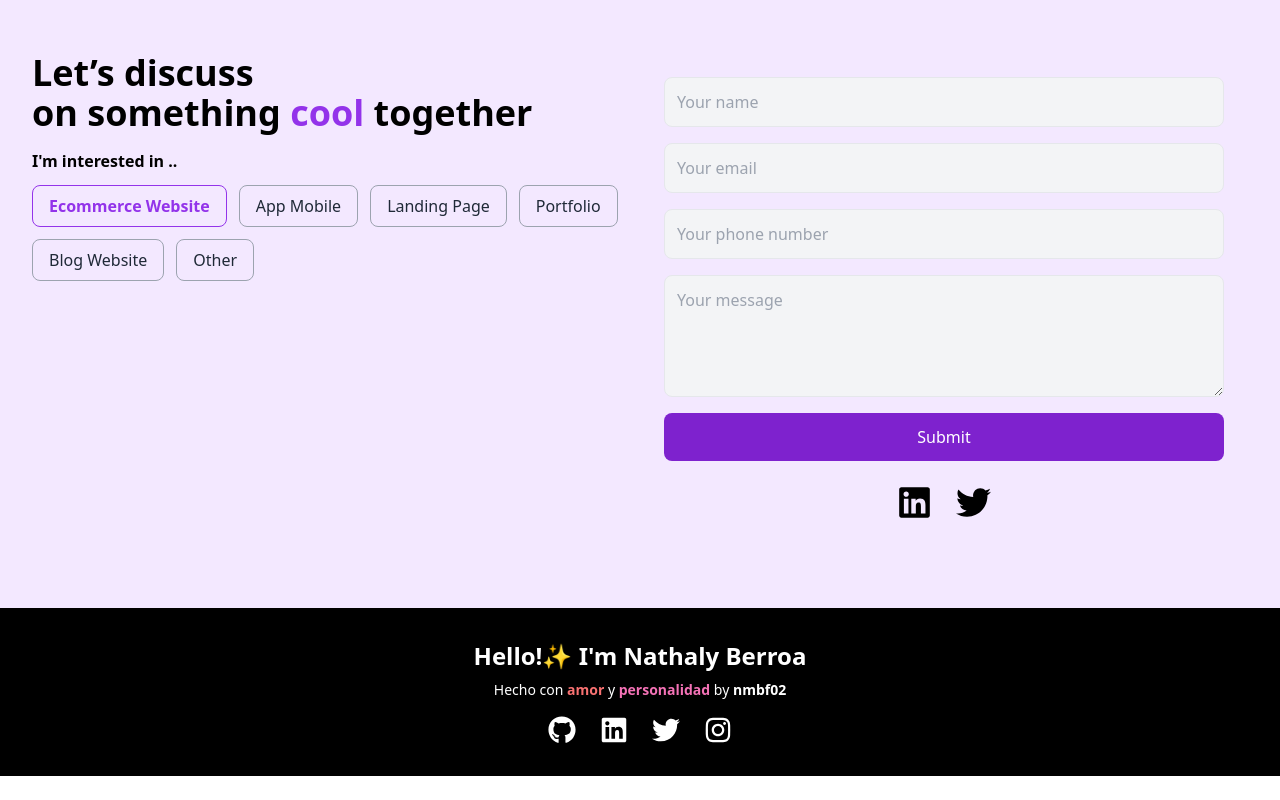
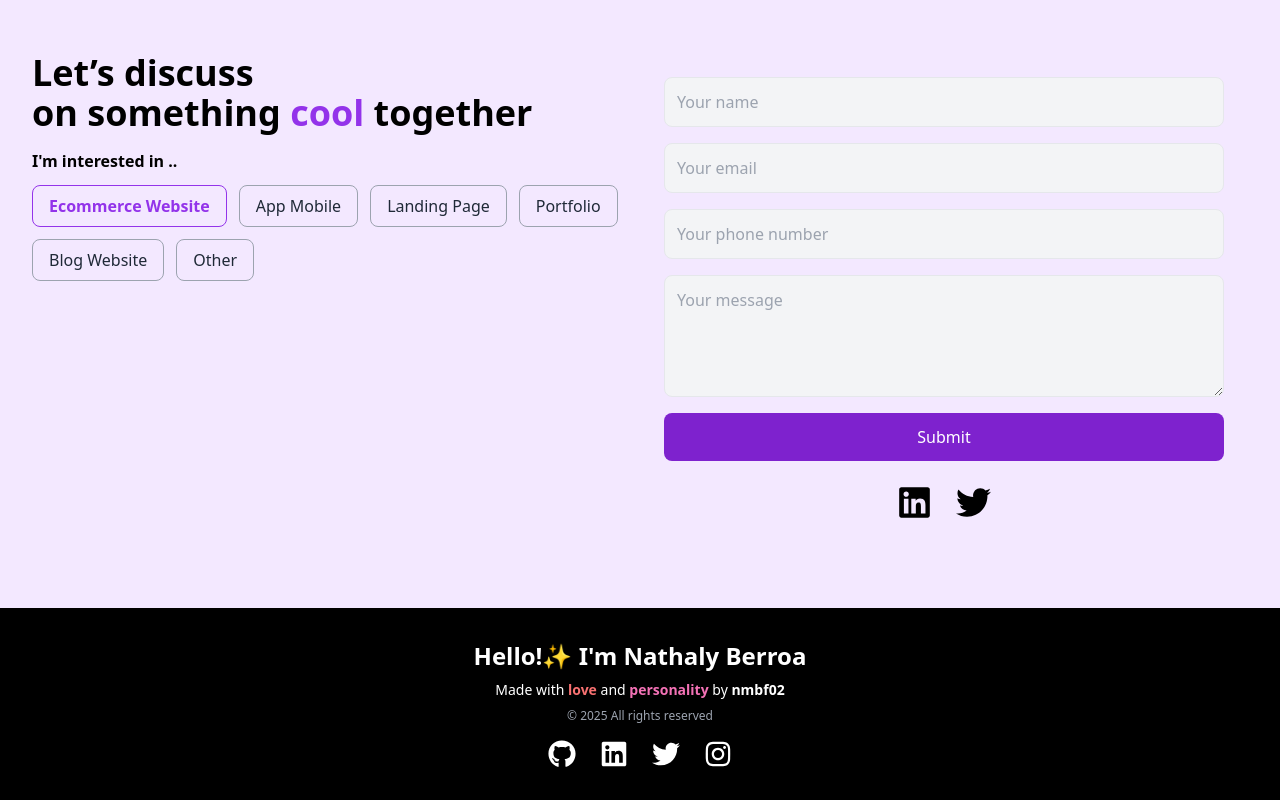
Before and after one commit to nmbf02/nmbf-portfolio, a Next.js app: page / in a window 1280 px wide. Shown: the part 2473-3273 px from the top of the page. Before the commit the page ends 3249 px from the top, so only its background shows below. Built offline with nearby package versions, Linux system fonts and the light colour scheme.

Commit message:
Add All rights reserved

```diff
--- a/app/components/Footer.jsx
+++ b/app/components/Footer.jsx
@@ -5,19 +5,24 @@ export default function Footer() {
     return (
         <footer className="bg-black dark:bg-purple-900 text-white py-8 text-center transition-all duration-300">
             <div className="container mx-auto">
-                {/* Logo o nombre */}
+                {/* Logo or name */}
                 <h2 className="text-2xl font-bold">
                     Hello!✨ I'm <span className="font-semibold">Nathaly Berroa</span>
                 </h2>
 
-                {/* Mensaje personalizado */}
+                {/* Custom message */}
                 <p className="mt-2 text-sm">
-                    Hecho con <span className="text-red-400 font-semibold">amor</span> y{" "}
-                    <span className="text-pink-400 font-semibold">personalidad</span> by{" "}
+                    Made with <span className="text-red-400 font-semibold">love</span> and{" "}
+                    <span className="text-pink-400 font-semibold">personality</span> by{" "}
                     <span className="font-semibold">nmbf02</span>
                 </p>
 
-                {/* Iconos de redes sociales */}
+                {/* Copyright */}
+                <p className="mt-2 text-xs text-gray-400">
+                    © 2025 All rights reserved
+                </p>
+
+                {/* Social media icons */}
                 <div className="flex justify-center space-x-6 mt-4">
                     <a href="https://github.com/nmbf02" target="_blank" className="hover:text-gray-400 transition">
                         <FaGithub size={28} />
```
